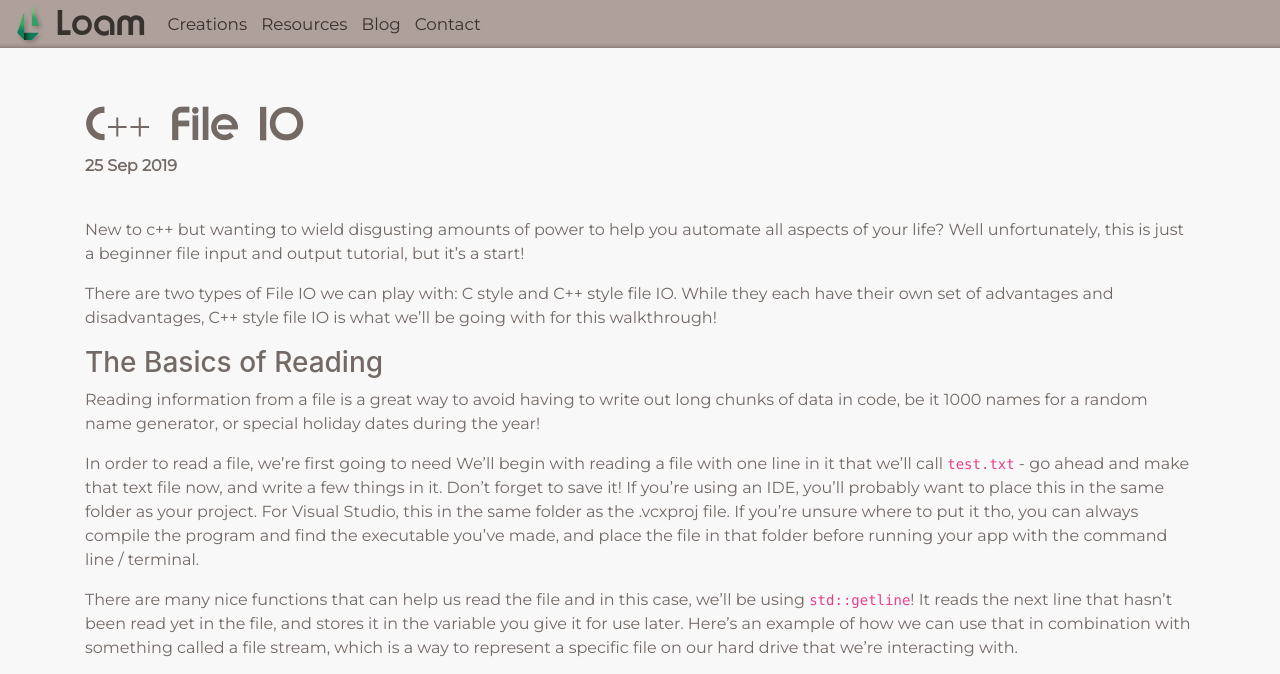
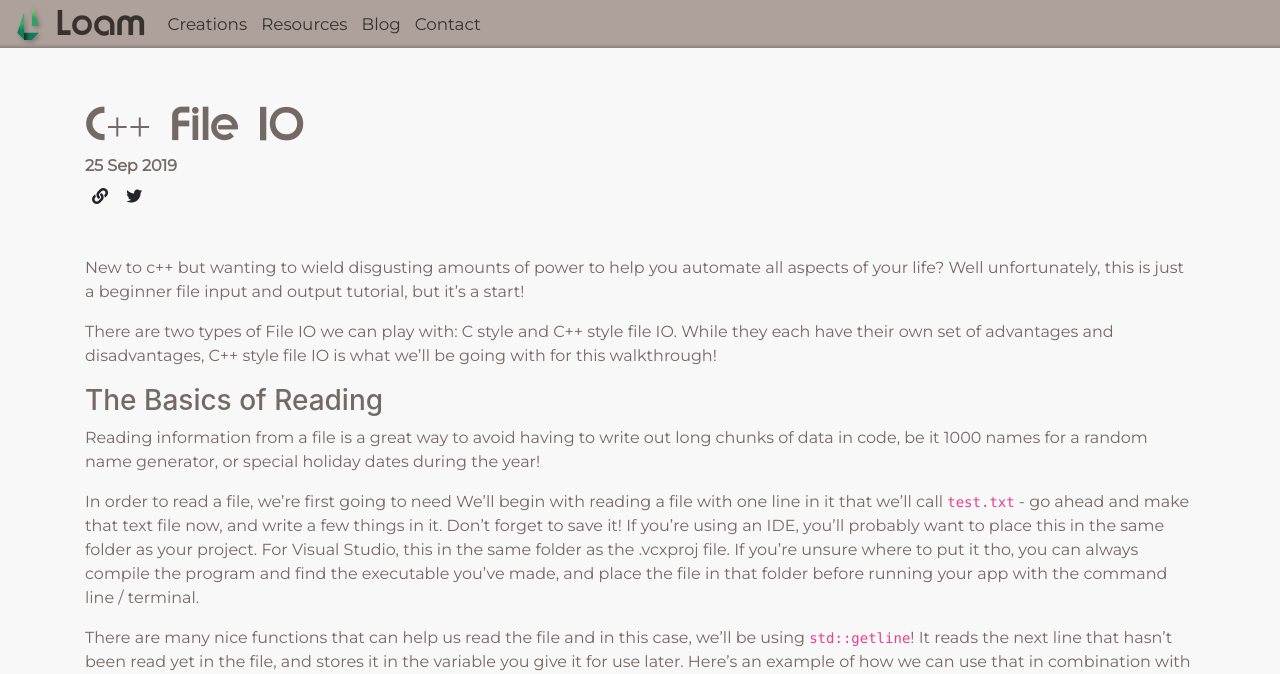
Before and after one commit to LoamNet/net.loam.www, a Jekyll site: the page built from _posts/2019-09-25-cpp-file-io.md, in a window 1280 px wide and 1400 px high. Shown: the top 674 px of the window. Built offline with Jekyll 4.4.1, drawn with Linux system fonts in a browser that asks for light colours; nearby versions of some CDN libraries; grey boxes are pictures that could not be loaded.

Commit message:
= Updated problematic file naming and created social / link buttons

```diff
--- a/_layouts/post.html
+++ b/_layouts/post.html
@@ -17,9 +17,15 @@ Blog pages are to be displayed in groups, and generally focus on the post themse
 		<br/>
 		<div class="container items text-left">
 			<h1>{{ page.title }}</h1>
-			<p><strong>{{ page.date | date_to_string }}<!-- - {{ page.author }} --></strong></p>
+			<p>
+				<strong>{{ page.date | date_to_string }}<!-- - {{ page.author }} --></strong><br/>
+				<a class="btn loam-social-post loam-social-clipboard" href="#" onclick="writeText(window.location.href.replace('#',''))"><i class="fas fa-link"></i></a>
+			 	<a class="btn loam-social-post loam-social-twitter" target="_blank" href="https://twitter.com/intent/tweet?text=Check%20out%20this%20post%20by%20Loam!%20https://loam.net{{ page.url }}"><i class="fab fa-twitter"></i></a>
+			 </p>
 			<br/>
 			{{ content }}
+			<!-- The actual snackbar -->
+			<div id="loam-snackbar"></div>
 			<br/>
 			<br/>
 			<br/>
--- a/assets/styleGlobal.css
+++ b/assets/styleGlobal.css
@@ -189,7 +189,7 @@ nav h2:hover {
 }
 
 .loam-art-credit a {
-  color: #343A40;/*color: #f8f8f8*/
+  color: #343A40;
 }
 
 /* social button behavior and coloring */
@@ -197,11 +197,23 @@ nav h2:hover {
   width: 46px;
   height: 38px;
 }
+
+.loam-social-post {
+  width: 30px;
+}
+
+.loam-social-post i {
+  margin-left: -6px;
+}
+
 .loam-social-youtube:hover {
   color: rgb(230, 30, 30);
 }
 .loam-social-twitter:hover {
   color: rgb(30, 170, 250);
+}
+.loam-social-clipboard:hover {
+  color: rgb(135, 145, 155);
 }
 
 @keyframes hovering {
@@ -219,3 +231,55 @@ nav h2:hover {
   border-radius: 5px;
   text-align: left;
 }
+
+
+
+
+/* Snackbar code from https://www.w3schools.com/howto/howto_js_snackbar.asp */
+
+#loam-snackbar {
+  visibility: hidden;
+  background-color: #343A40;
+  color: #fff;
+  min-width: 250px;
+  margin-left: -125px;
+  text-align: center;
+
+
+  border-radius: 5px;
+  padding: 16px;
+  position: fixed;
+  z-index: 1;
+  left: 50%;
+  bottom: 30px;
+}
+
+/* Show the snackbar when clicking on a button (class added with JavaScript) */
+#loam-snackbar.show {
+  visibility: visible; /* Show the snackbar */
+  /* Add animation: Take 0.5 seconds to fade in and out the snackbar.
+  However, delay the fade out process for 2.5 seconds */
+  -webkit-animation: fadein_snackbar 0.5s, fadeout_snackbar 0.5s 2.5s;
+  animation: fadein_snackbar 0.5s, fadeout_snackbar 0.5s 2.5s;
+}
+
+/* Animations to fade the snackbar in and out */
+@-webkit-keyframes fadein_snackbar {
+  from {bottom: 0; opacity: 0;}
+  to {bottom: 30px; opacity: 1;}
+}
+
+@keyframes fadein_snackbar {
+  from {bottom: 0; opacity: 0;}
+  to {bottom: 30px; opacity: 1;}
+}
+
+@-webkit-keyframes fadeout_snackbar {
+  from {bottom: 30px; opacity: 1;}
+  to {bottom: 0; opacity: 0;}
+}
+
+@keyframes fadeout_snackbar {
+  from {bottom: 30px; opacity: 1;}
+  to {bottom: 0; opacity: 0;}
+}
```
Also changed, not shown: other parts of _layouts/post.html (+29 -0 lines), _posts/2019-09-25-cpp-file-io.md (renamed from _posts/2019-09-25-c++-file-io.md).
